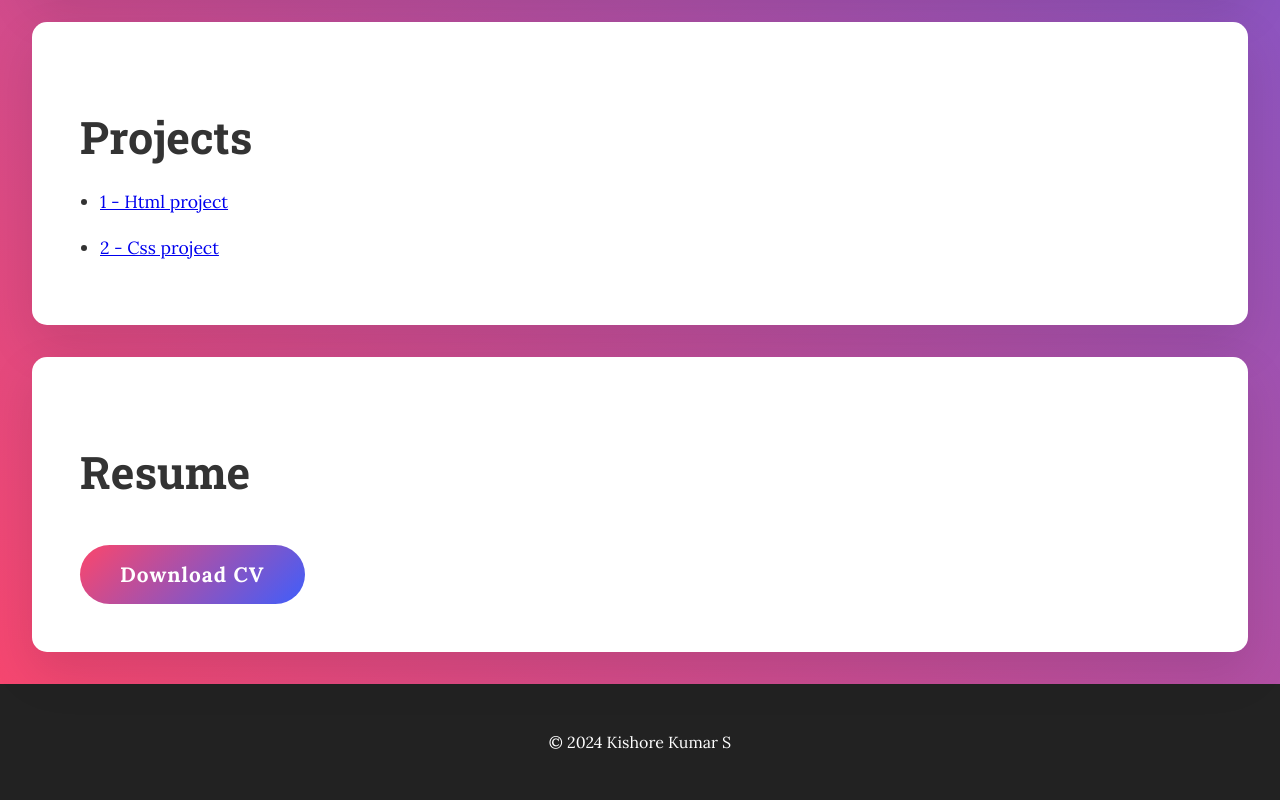
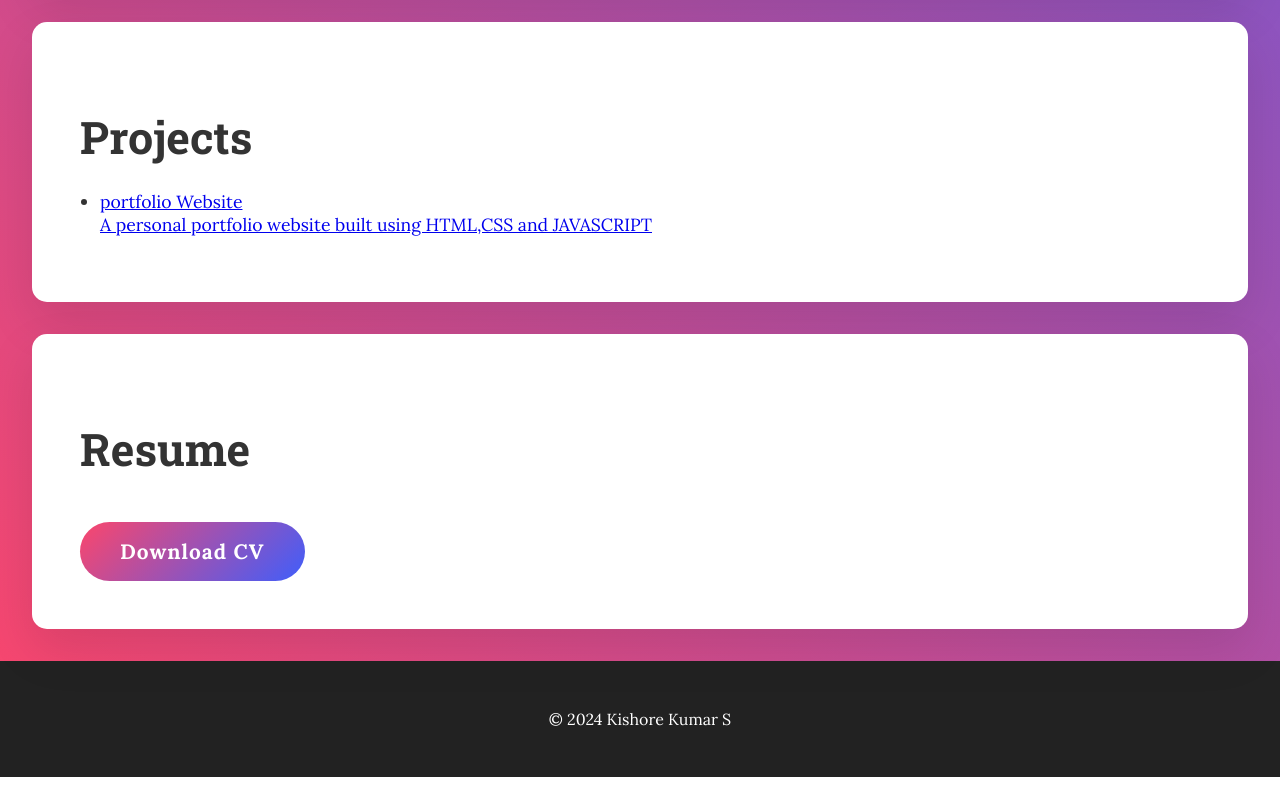
Before and after one commit to Kishore092005/Digital-Portfolio, a plain HTML site: page index.html in a window 1280 px wide. Shown: the part 1449-2249 px from the top of the page. After the commit the page ends 2226 px from the top, so only its background shows below. Drawn offline with Linux system fonts and the light colour scheme.

Commit message:
Update index.html

```diff
--- a/index.html
+++ b/index.html
@@ -223,7 +223,7 @@
     <div class="section-content">
         <h2>Projects</h2>
         <ul>
-            <li><a href="#"> 1 - Html project  <br><br><li>2 - Css project </li></a></li>
+            <li><a href="#"> portfolio Website <br> A personal portfolio website built using HTML,CSS and JAVASCRIPT</li></a></li>
             <!-- Add more project links here -->
         </ul>
     </div>
```
